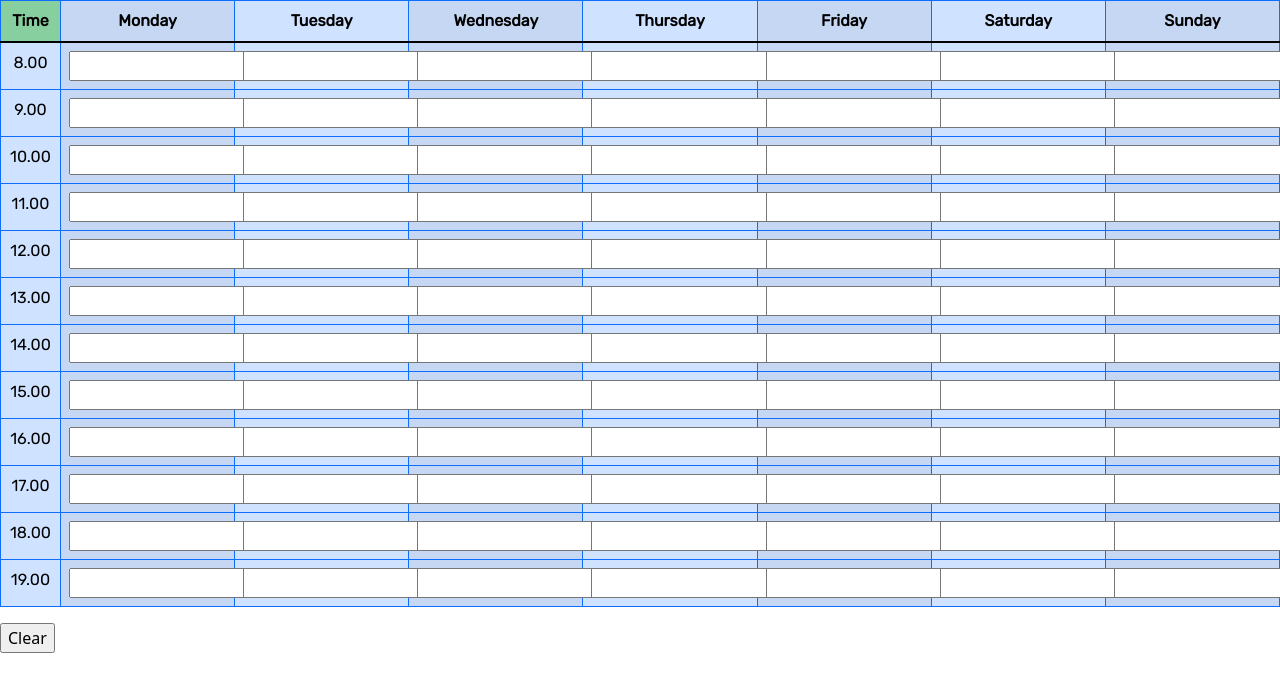
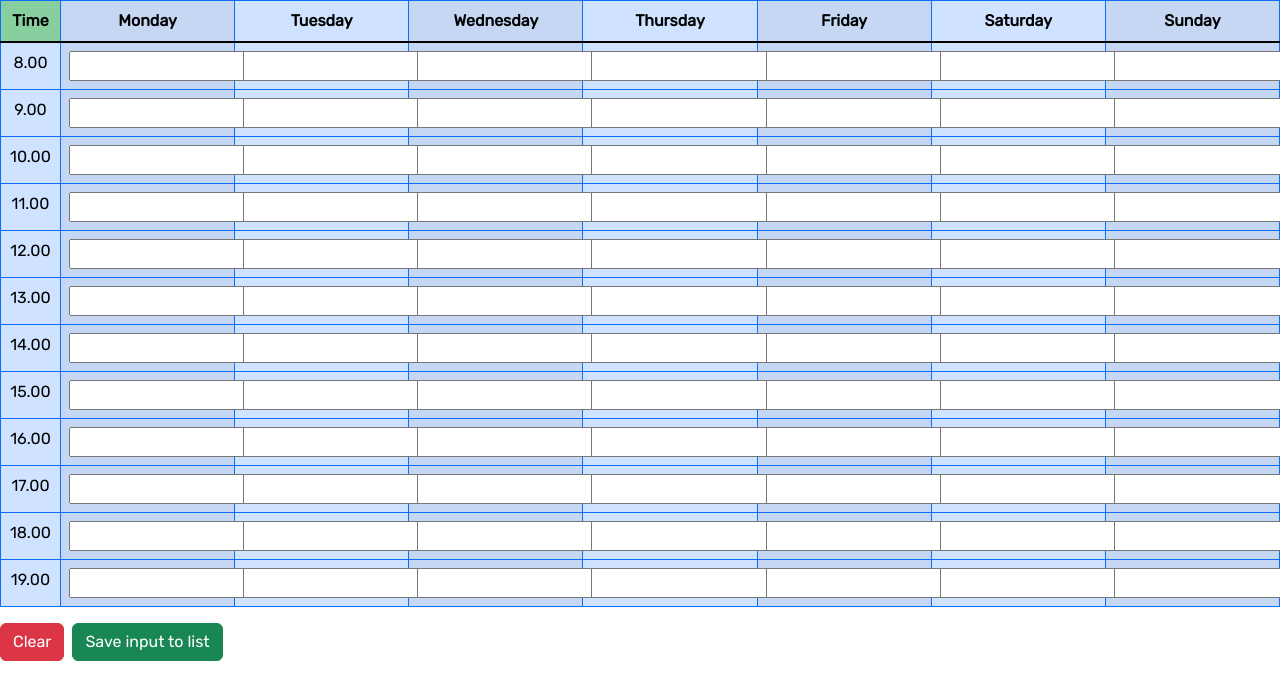
Before and after one commit to DianaLeit/codewars-solved, a plain HTML site: page Schedule/Schedule.html in a window 1280 px wide. Shown: the top 700 px of the page. Drawn offline with nearby package versions, Linux system fonts and the light colour scheme.

Commit message:
Bug with double custom add fixed

```diff
--- a/Schedule/Schedule.html
+++ b/Schedule/Schedule.html
@@ -40,6 +40,16 @@
       <tbody id="tbody" class="table-group-divider"></tbody>
     </table>
     <script src="Schedule.js"></script>
-    <input type="button" name="clear" id="clear" value="Clear" onclick="clearInput()" />
+    <div class="d-grid gap-2 d-md-flex">
+      <input type="button" class="btn btn-danger" name="clear" id="clear" value="Clear" onclick="clearInput()" />
+      <input
+        type="button"
+        class="btn btn-success"
+        name="addInput"
+        id="addInput"
+        value="Save input to list"
+        onclick="addInput()"
+      />
+    </div>
   </body>
 </html>
--- a/Schedule/Schedule.js
+++ b/Schedule/Schedule.js
@@ -4,13 +4,9 @@
 function saveInput(ev) {
   // .inputData is a key of object localStorage, here we create object "obj"
   console.log(localStorage);
-  let obj = JSON.parse(localStorage.inputData); // parses data in lSt on key inputData into object
+  let obj = JSON.parse(localStorage.inputData); // parses data in lSt on key inputData into obj
   obj[ev.target.id] = ev.target.value; // assign a value to each id of a object, ev.target - element <input>, .id - attribute
   localStorage.inputData = JSON.stringify(obj); // store
-}
-
-if (localStorage.inputData === undefined) {
-  localStorage.inputData = JSON.stringify({});
 }
 
 function clearInput() {
@@ -39,16 +35,25 @@ function addInput() {
       const option = document.createElement("option");
       option.setAttribute("value", `${element.value}`);
       changedDoingsList.appendChild(option);
+      doingsList.push(element.value);
     }
   }
+  localStorage.doingsListData = JSON.stringify(doingsList);
 }
 
 function init() {
+  if (localStorage.inputData === undefined) {
+    localStorage.inputData = JSON.stringify({});
+  }
+  if (localStorage.doingsListData === undefined) {
+    localStorage.doingsListData = JSON.stringify([]);
+  }
   const body = document.body;
   const datalist = document.createElement("datalist");
   datalist.id = "doingslist";
   body.appendChild(datalist);
   const doingsList = ["yoga", "walk", "drawing"];
+  //localStorage.doingsListData = JSON.parse(doingsList);
   doingsList.forEach((doing) => {
     const option = document.createElement("option");
     option.setAttribute("value", `${doing}`);
```
